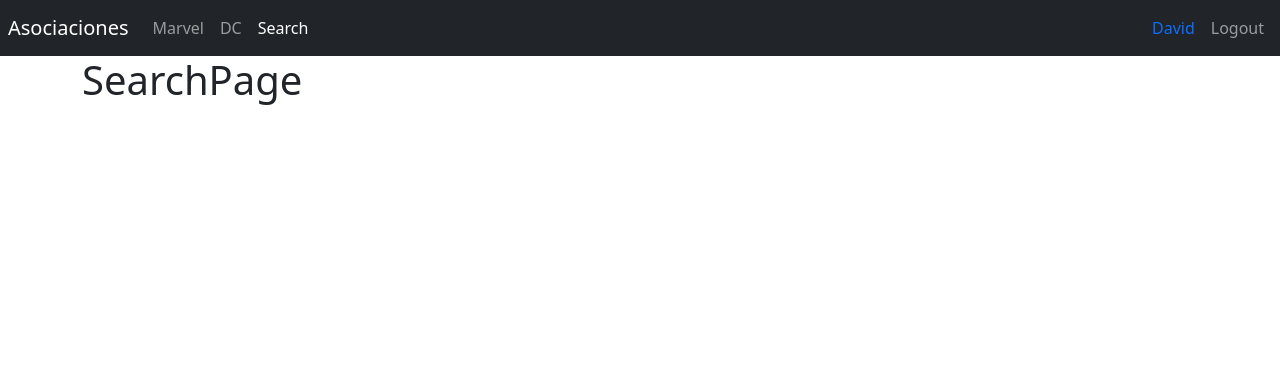
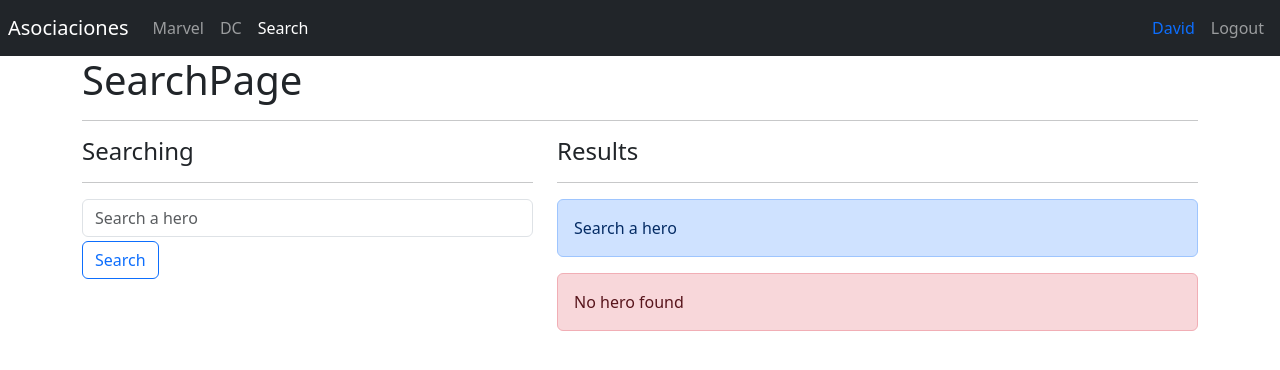
Before and after one commit to toledodavid/react-07-heroes-spa-vite, a React (Vite) app: page /search in a window 1280 px wide. Shown: the top 370 px of the page. Built offline with nearby package versions, Linux system fonts and the light colour scheme.

Commit message:
Add design for SearchPage

```diff
--- a/src/heroes/pages/SearchPage.jsx
+++ b/src/heroes/pages/SearchPage.jsx
@@ -1,6 +1,44 @@
+import { HeroeCard } from '../components';
 
 export const SearchPage = () => {
   return(
-    <h1>SearchPage</h1>
+    <>
+      <h1>SearchPage</h1>
+      <hr />
+
+      <div className="row">
+        <div className="col-5">
+          <h4>Searching</h4>
+          <hr />
+
+          <form>
+            <input
+              type="text"
+              placeholder="Search a hero"
+              className="form-control"
+              name="searchText"
+              autoComplete="off"
+            />
+
+            <button className="btn btn-outline-primary mt-1">Search</button>
+          </form>
+        </div>
+
+        <div className="col-7">
+          <h4>Results</h4>
+          <hr />
+
+          <div className="alert alert-primary">
+            Search a hero
+          </div>
+
+          <div className="alert alert-danger">
+            No hero found
+          </div>
+
+          {/* <HeroeCard /> */}
+        </div>
+      </div>
+    </>
   );
 }
```
